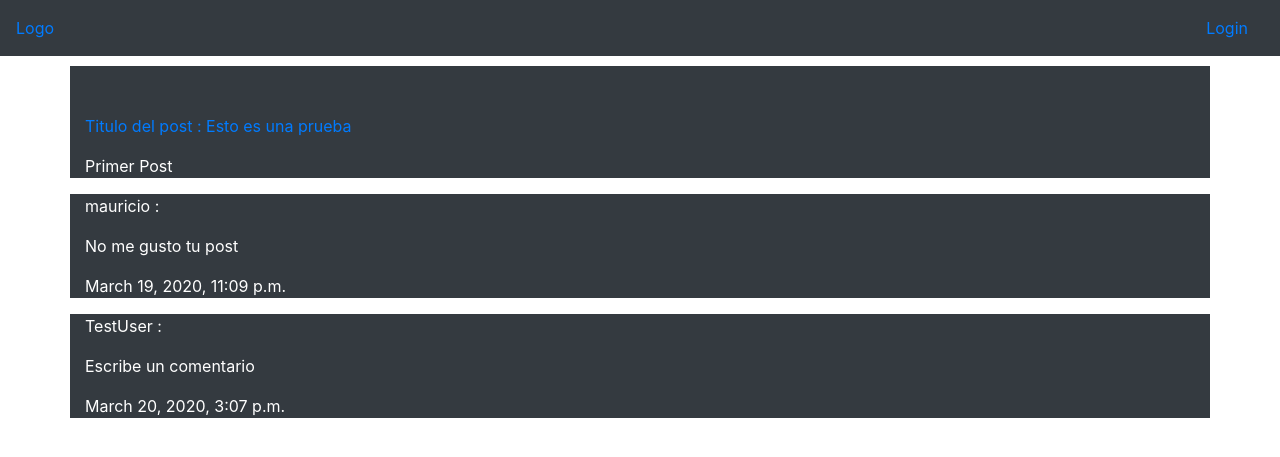
After one commit to GonzalezAlanMauricio/Baul-Universitario, a Django app: page /post/1/ in a window 1280 px wide. The commit adds this page. Shown: the top 457 px of the page. Run offline with Django 3.2, Linux system fonts and the light colour scheme; data comes from the database, SQL or seed files in the repository; both versions use the stored data as it was after the commit; some libraries are stand-ins or nearby versions.

Commit message:
Login logout, navegacion entre post

```diff
--- a/blog/models.py
+++ b/blog/models.py
@@ -26,6 +26,8 @@ class Comentario(models.Model):
 	#imagen1
 	#imagen2
 	#imagen3
+	def __str__(self):
+		return self.contenido
 
 class Carrera(models.Model):
 	#Carrera va a tener un id autoincremental generado por Django
--- a/blog/static/blog/style.css
+++ b/blog/static/blog/style.css
@@ -1,7 +1,3 @@
 header{
 	margin-bottom: 10px;
 }
-
-p{
-	color: red;
-}
--- /dev/null
+++ b/blog/templates/blog/base.html
@@ -0,0 +1,48 @@
+{% load static %}
+<!DOCTYPE html>
+<html lang="en">
+<head>
+	<meta charset="UTF-8">
+	<title>Home</title>
+
+
+
+	<link rel="stylesheet" type="text/css" href="{% static 'blog/style.css' %}">
+
+	<link rel="stylesheet" href="https://maxcdn.bootstrapcdn.com/bootstrap/4.0.0/css/bootstrap.min.css" integrity="sha384-Gn5384xqQ1aoWXA+058RXPxPg6fy4IWvTNh0E263XmFcJlSAwiGgFAW/dAiS6JXm" crossorigin="anonymous">
+	<!-- Bootstrap  -->
+
+</head>
+<body>
+
+
+
+	<header class="site-header">
+		<nav class="navbar navbar-expand-sm bg-dark justify-content-between">
+			<a href="{% url 'blog-home' %}"> Logo </a>
+
+
+			{% if request.user.is_authenticated %}
+				<ul class="navbar-nav">
+					<li class="nav-item">
+						<a class="nav-link" href="{% url 'logout' %}">Logout</a>
+					</li>
+					<li class="nav-item">
+						<a class="nav-link" href="#">Perfil</a>
+					</li>
+				</ul>
+			{% else %}
+				<a class="nav-link" href="{% url 'login' %}">Login </a>
+			{% endif %}
+
+
+
+		</nav>
+	</header>
+
+
+	{% block content %}{% endblock %}
+
+
+</body>
+</html>
--- /dev/null
+++ b/blog/templates/blog/post_detail.html
@@ -0,0 +1,26 @@
+{% extends "blog/base.html" %}
+{% block content %}
+
+	<div class="container pt-5 bg-dark text-white">
+	<p class="text-primary">Titulo del post : {{object.titulo}}</p>
+	<p> {{ object.contenido }} </p>
+	</div>
+
+	{% if object.comentario_set.all %}
+		{% for comentario in object.comentario_set.all %}
+		<div class="container bg-dark text-white">
+			<p>{{ comentario.autor }} :</p>
+			<p>{{ comentario.contenido }}</p>
+			<p>{{ comentario.fecha_creacion }}</p>
+		</div>
+		{% endfor %}
+	{% else %}
+		<div class="container bg-dark text-white">
+			<p>No hay comentarios</p>
+		</div>
+	{% endif %}
+
+
+
+
+{% endblock %}
--- a/blog/urls.py
+++ b/blog/urls.py
@@ -1,7 +1,9 @@
 from django.urls import path
+
 
 from . import views
 
 urlpatterns = [
-    path('', views.index, name='index'),
+    path('', views.index, name='blog-home'),
+
 ]
--- a/blog/views.py
+++ b/blog/views.py
@@ -1,10 +1,16 @@
 from django.shortcuts import render
 from django.http import HttpResponse
 from .models import Post
-
+from django.views.generic.detail import DetailView
+from django.views.generic.edit import UpdateView
+from django.contrib.auth.mixins import LoginRequiredMixin
 
 def index(request):
 	context = {
 	'posts' : Post.objects.all()
+
 	}
 	return render(request, 'blog/home.html' , context )
+
+class PostDetailView(DetailView):
+	model = Post
--- a/sitio2/settings.py
+++ b/sitio2/settings.py
@@ -120,3 +120,5 @@ USE_TZ = True
 # https://docs.djangoproject.com/en/3.0/howto/static-files/
 
 STATIC_URL = '/static/'
+
+LOGIN_REDIRECT_URL = 'blog-home'
--- a/sitio2/urls.py
+++ b/sitio2/urls.py
@@ -16,11 +16,16 @@ Including another URLconf
 from django.contrib import admin
 from django.urls import path
 from django.urls import include, path
-
+from blog.views import PostDetailView, UpdateView
+from django.contrib.auth import views as auth_views
 
 urlpatterns = [
 	path('posts/', include('blog.urls')),
     path('admin/', admin.site.urls),
 
-    path('', include('blog.urls'))
+    path('', include('blog.urls')),
+
+    path('post/<int:pk>/', PostDetailView.as_view(), name='post-detail'),
+    path('login/', auth_views.LoginView.as_view(template_name = 'usuario/login.html'), name= "login"),
+    path('logout/', auth_views.LogoutView.as_view(template_name = 'usuario/logout.html'), name= "logout")
 ]
--- /dev/null
+++ b/usuario/templates/usuario/logout.html
@@ -0,0 +1,6 @@
+{% extends "blog/base.html" %}
+{% block content %}
+	<p>Te has deslogeado</p>
+
+
+{% endblock %}
```
Also changed, not shown: blog/templates/blog/home.html (+9 -51 lines), usuario/templates/usuario/login.html (added, +24 -0 lines), db.sqlite3.
